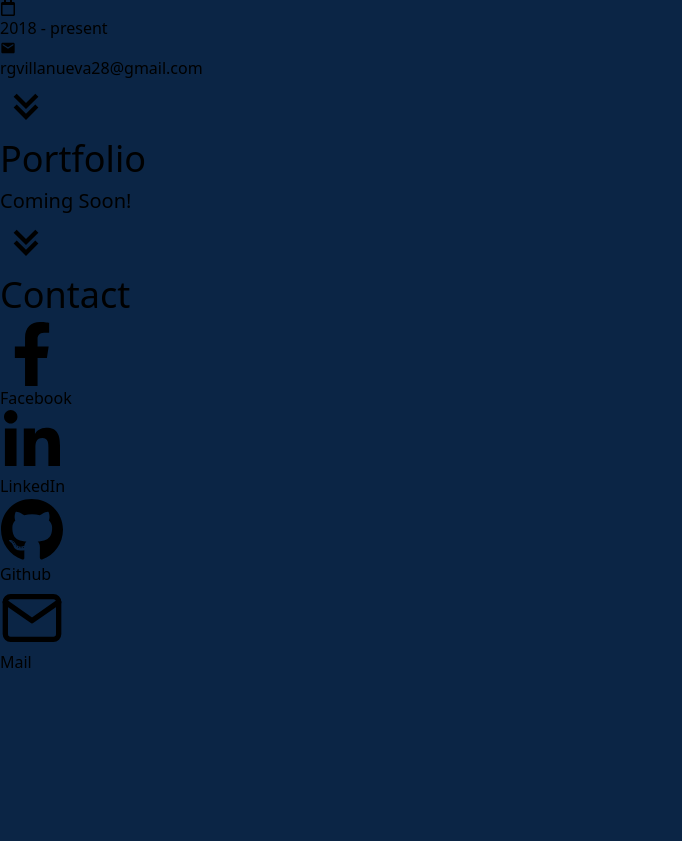
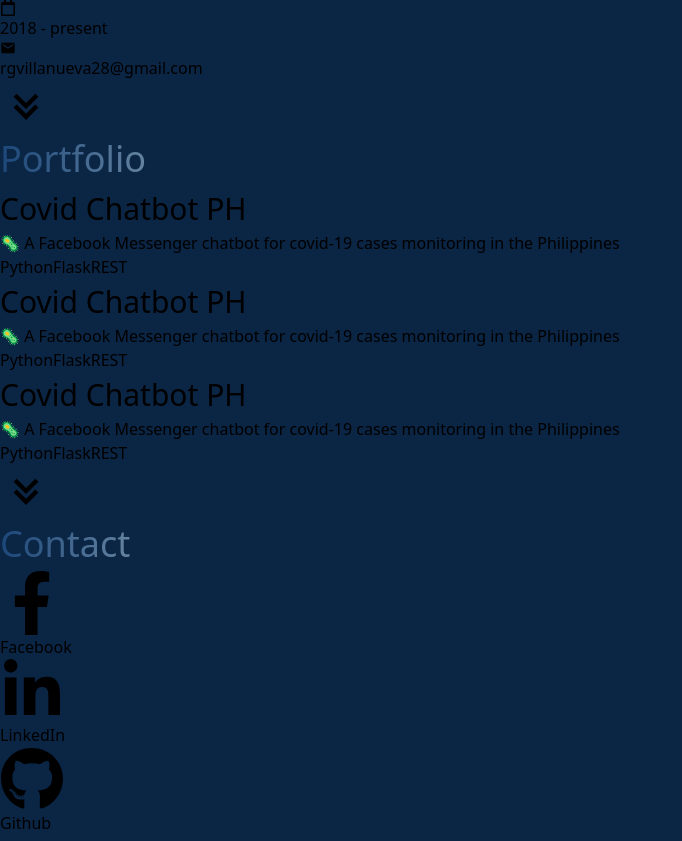
Before and after one commit to rgvillanueva28/rgvillanueva28.github.io.source-NextJS, a Next.js app: page / in a window 1280 px wide. Shown: the part 1619-2460 px from the top of the page, without its empty margins (0-682 px from the left). Before the commit the page ends 2345 px from the top, so only its background shows below. Built offline with nearby package versions, Linux system fonts and the light colour scheme.

Commit message:
➕Initialized portfolio items

```diff
--- a/components/card.tsx
+++ b/components/card.tsx
@@ -2,7 +2,7 @@ function Card(props: any) {
   return (
     <div
       className={
-        "mx-5 sm:mx-10 md:mx-16 py-10 px-2 sm:px-5 md:px-10 lg:px-16 rounded-lg shadow-lg bg-accent-mid  items-center " +
+        "mx-5 sm:mx-10 md:mx-16 py-10 px-2 sm:px-5 md:px-10 lg:px-16 items-center " +
         props.className
       }
     >
--- a/components/cards/aboutCard.tsx
+++ b/components/cards/aboutCard.tsx
@@ -5,7 +5,7 @@ import Card from "../card";
 
 export default function AboutCard() {
   return (
-    <Card className="md:flex md:flex-wrap bg-black h-auto">
+    <Card className="md:flex md:flex-wrap h-auto">
       <div>
         <img
           src="/logo.png"
--- /dev/null
+++ b/components/cards/portfolioCard.tsx
@@ -0,0 +1,12 @@
+import Card from "../card";
+import PortfolioItem from "../portfolioItem";
+
+export default function PortfolioCard() {
+    return (
+        <div className="flex flex-row flex-wrap mx-auto w-11/12 md:w-10/12 lg:w-9/12">
+            <PortfolioItem />
+            <PortfolioItem />
+            <PortfolioItem />
+        </div>
+    )
+}
--- /dev/null
+++ b/components/portfolioItem.tsx
@@ -0,0 +1,24 @@
+const texts = {
+  title: "Covid Chatbot PH",
+  description:
+    "🦠 A Facebook Messenger chatbot for covid-19 cases monitoring in the Philippines",
+  ghLink: "https://github.com/rgvillanueva28/covid-chatbot-ph/",
+  link: "https://covid-chatbot-ph.herokuapp.com/",
+  tags: ["Python", "Flask", "REST"],
+};
+
+export default function PortfolioItem() {
+  return (
+    <div className="flex flex-wrap w-full px-4 py-4 md:w-1/2 lg:w-1/3">
+      <div className="flex flex-col items-stretch min-h-full bg-accent-dark p-">
+        <h4 className="text-foreground">{texts.title}</h4>
+        <p className="text-accent-light mb-5">{texts.description}</p>
+        <div className="flex space-x-2 text-accent-light text-sm">
+          {texts.tags.map((tag) => (
+            <span className="bg-accent-mid rounded-lg p-2">{tag}</span>
+          ))}
+        </div>
+      </div>
+    </div>
+  );
+}
--- a/pages/index.tsx
+++ b/pages/index.tsx
@@ -3,6 +3,7 @@ import LayoutComponent from "../components/layout";
 import CardOne from "../components/cards/cardOne";
 import AboutCard from "../components/cards/aboutCard";
 import ContactCard from "../components/cards/contactCard";
+import PortfolioCard from "../components/cards/portfolioCard";
 import Card from "../components/card";
 import ScrollToButton from "../components/scrollToButton";
 
@@ -52,22 +53,27 @@ export default function Home() {
         </section>
 
         <section id="about" className="min-h-screen pt-20">
-          <h3 className="text-accent-light text-center pb-5">About me</h3>
+          <h3 className="text-accent-light text-center pb-5 font-bold">
+            <span className="gradText">About me</span>
+          </h3>
           <AboutCard />
           <ScrollToButton href="/#portfolio" to="portfolio" />
         </section>
 
         <section id="portfolio" className="min-h-screen pt-20">
-          <h3 className="text-accent-light text-center pb-5">Portfolio</h3>
-          <Card>
-            <h6 className="text-center text-accent-light">Coming Soon!</h6>
-          </Card>
+          <h3 className="text-accent-light text-center pb-5 font-bold">
+            <span className="gradText">Portfolio</span>
+          </h3>
+          {/* <h6 className="text-center text-accent-light">Coming Soon!</h6> */}
+          <PortfolioCard />
 
           <ScrollToButton href="/#contact" to="contact" />
         </section>
 
         <section id="contact" className="min-h-screen pt-20">
-          <h3 className="text-accent-light text-center pb-5">Contact</h3>
+          <h3 className="text-accent-light text-center pb-5 font-bold">
+            <span className="gradText">Contact</span>
+          </h3>
 
           <ContactCard />
         </section>
```
